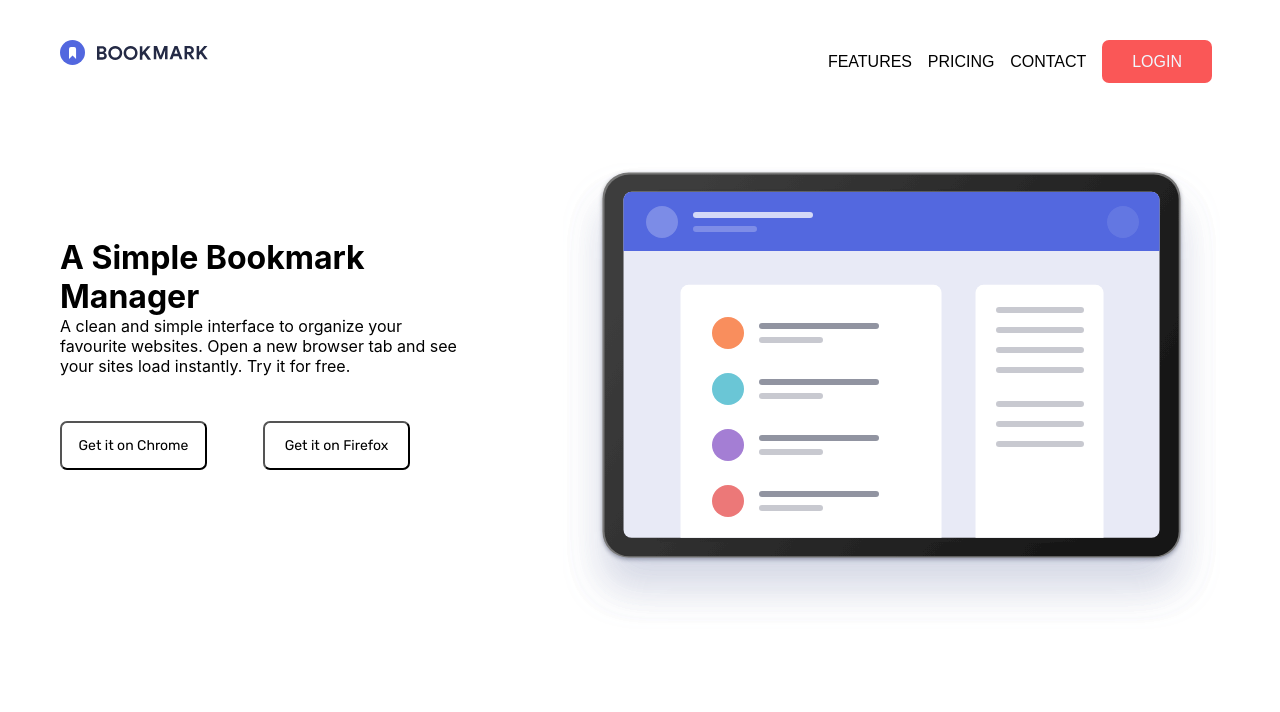
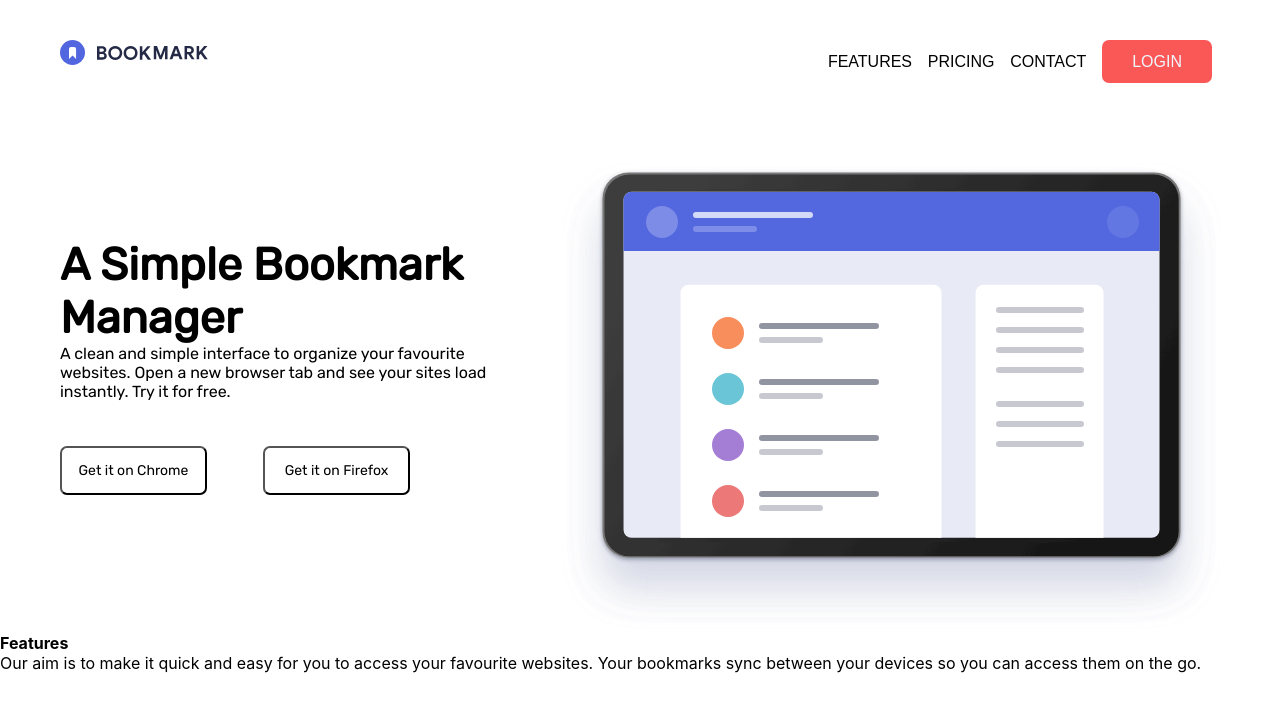
Before and after one commit to jyotirmoy-sinhababu/bookmark-landing-page, a React (Create React App) app: page / in a window 1280 px wide. Shown: the top 712 px of the page. Built offline with nearby package versions, Linux system fonts and the light colour scheme; a web font is replaced by a local one.

Commit message:
feature comp created

```diff
--- /dev/null
+++ b/src/components/features/Feature.jsx
@@ -0,0 +1,20 @@
+import React from 'react';
+
+const Feature = () => {
+  return (
+    <div>
+      <div>
+        {' '}
+        <h4>Features</h4>
+        <p>
+          Our aim is to make it quick and easy for you to access your favourite
+          websites. Your bookmarks sync between your devices so you can access
+          them on the go.
+        </p>
+      </div>
+      <div></div>
+    </div>
+  );
+};
+
+export default Feature;
--- a/src/components/intro/Intro.jsx
+++ b/src/components/intro/Intro.jsx
@@ -9,8 +9,8 @@ const Intro = () => {
     <div className='intro-cnt'>
       <div className='intro-sub-cnt'>
         <div className='intro-txt-cnt'>
-          <h1>A Simple Bookmark Manager</h1>
-          <p>
+          <h1 className='intro-header'>A Simple Bookmark Manager</h1>
+          <p className='intro-para'>
             {' '}
             A clean and simple interface to organize your favourite websites.
             Open a new browser tab and see your sites load instantly. Try it for
--- a/src/components/intro/introStyle.css
+++ b/src/components/intro/introStyle.css
@@ -4,10 +4,11 @@
   display: flex;
   justify-content: space-between;
   padding: 80px 60px 0px 60px;
+  gap: 25px;
 }
 
 .intro-sub-cnt {
-  width: 400px;
+  width: 450px;
   display: flex;
   flex-direction: column;
   gap: 45px;
@@ -34,3 +35,12 @@
   color: hsl(231, 69%, 60%);
   border: 1px solid hsl(231, 69%, 60%);
 }
+
+.intro-header {
+  font-family: 'Rubik', sans-serif;
+  font-size: 45px;
+}
+
+.intro-para {
+  font-family: 'Rubik', sans-serif;
+}
--- a/src/page/landingPage/LandingPage.jsx
+++ b/src/page/landingPage/LandingPage.jsx
@@ -2,12 +2,14 @@ import React from 'react';
 
 import Nav from '../../components/nav/Nav';
 import Intro from '../../components/intro/Intro';
+import Feature from '../../components/features/Feature';
 
 const LandingPage = () => {
   return (
     <div>
       <Nav />
       <Intro />
+      <Feature />
     </div>
   );
 };
```
